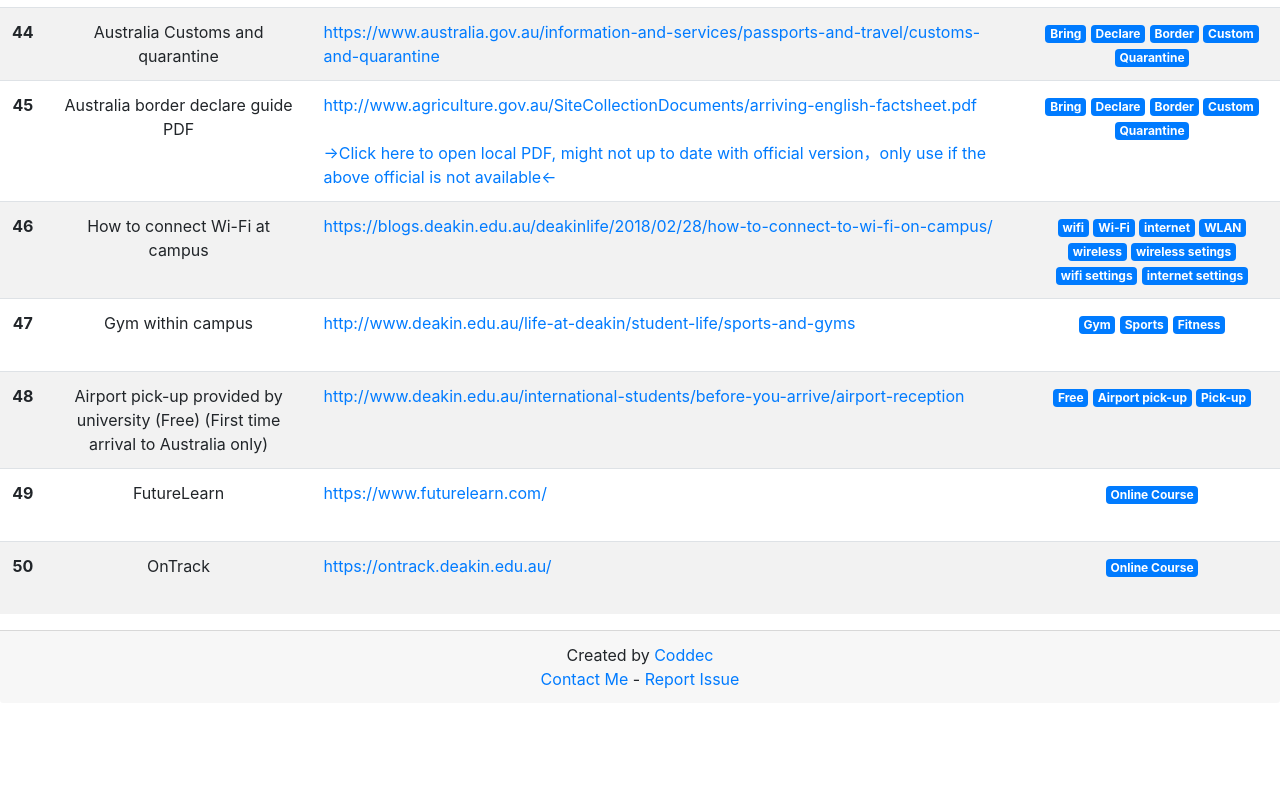
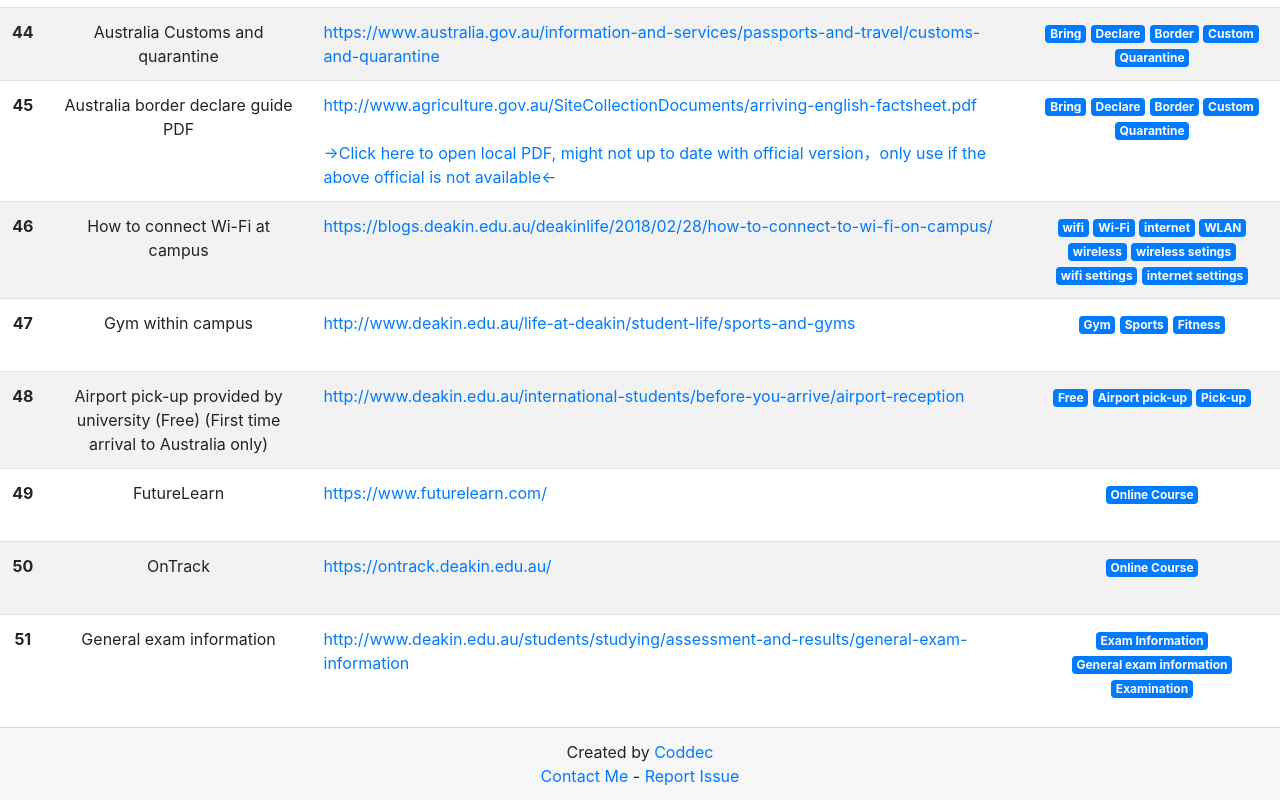
Before and after one commit to coddec/Deakin-University-Survival-Kit, a plain HTML site: page q-en.htm in a window 1280 px wide. Shown: the part 3657-4457 px from the top of the page. Before the commit the page ends 4360 px from the top, so only its background shows below. Drawn offline with Linux system fonts and the light colour scheme.

Commit message:
Add General exam information link

```diff
--- a/q-en.htm
+++ b/q-en.htm
@@ -374,6 +374,13 @@
               <br></td>
             <td class="tag"><span class="badge badge-primary">Online Course</span></td>
           </tr>
+          <tr>
+            <th scope="row" class="num">51</th>
+            <td class="desc">General exam information</td>
+            <td class="link text-left"><a href="http://www.deakin.edu.au/students/studying/assessment-and-results/general-exam-information">http://www.deakin.edu.au/students/studying/assessment-and-results/general-exam-information</a><br>
+              <br></td>
+            <td class="tag"><span class="badge badge-primary">Exam Information</span> <span class="badge badge-primary">General exam information</span> <span class="badge badge-primary">Examination</span></td>
+          </tr>
         </tbody>
       </table>
     </div>
```
Also changed, not shown: q-zh-hans.htm (+7 -0 lines).
